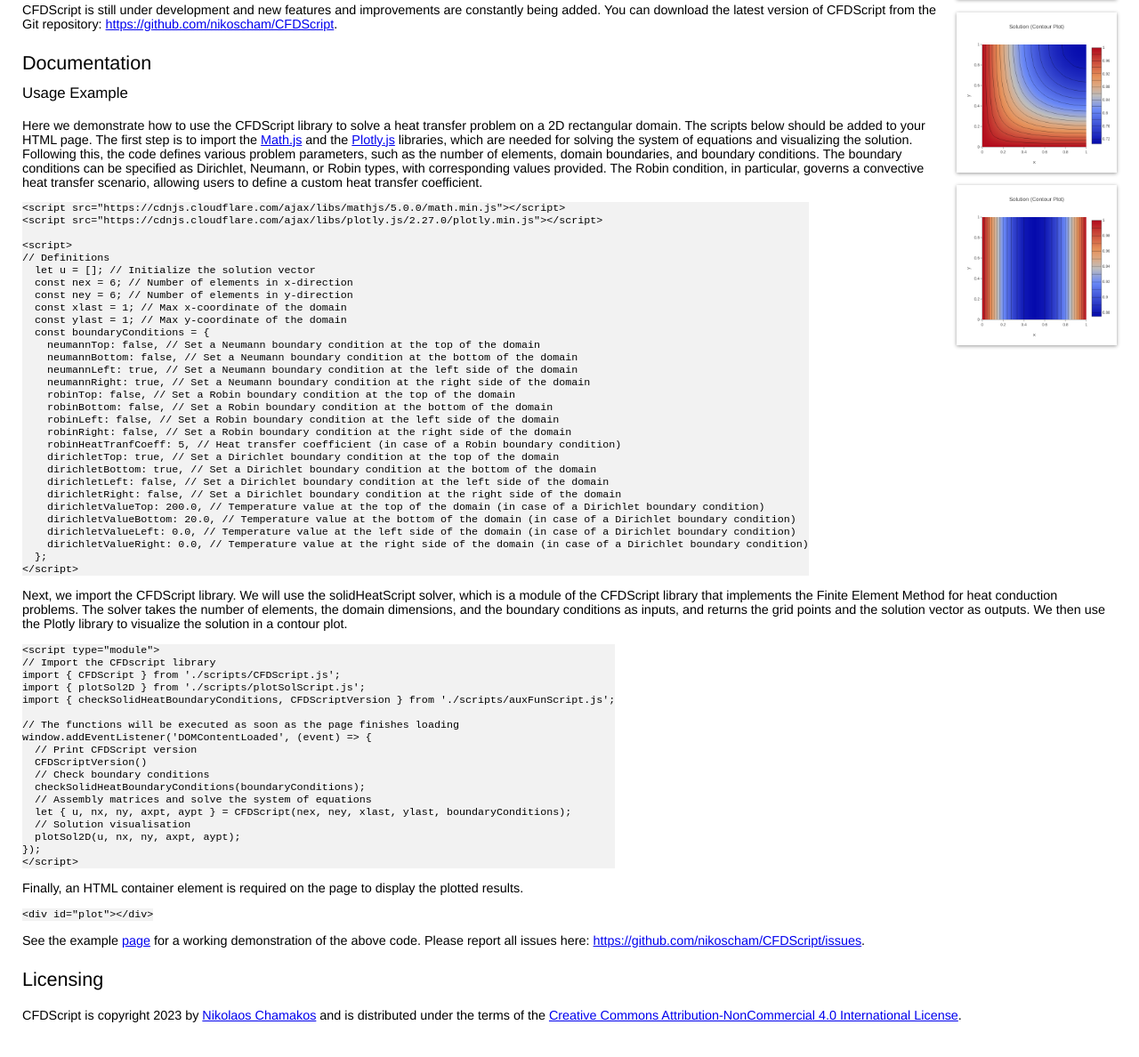
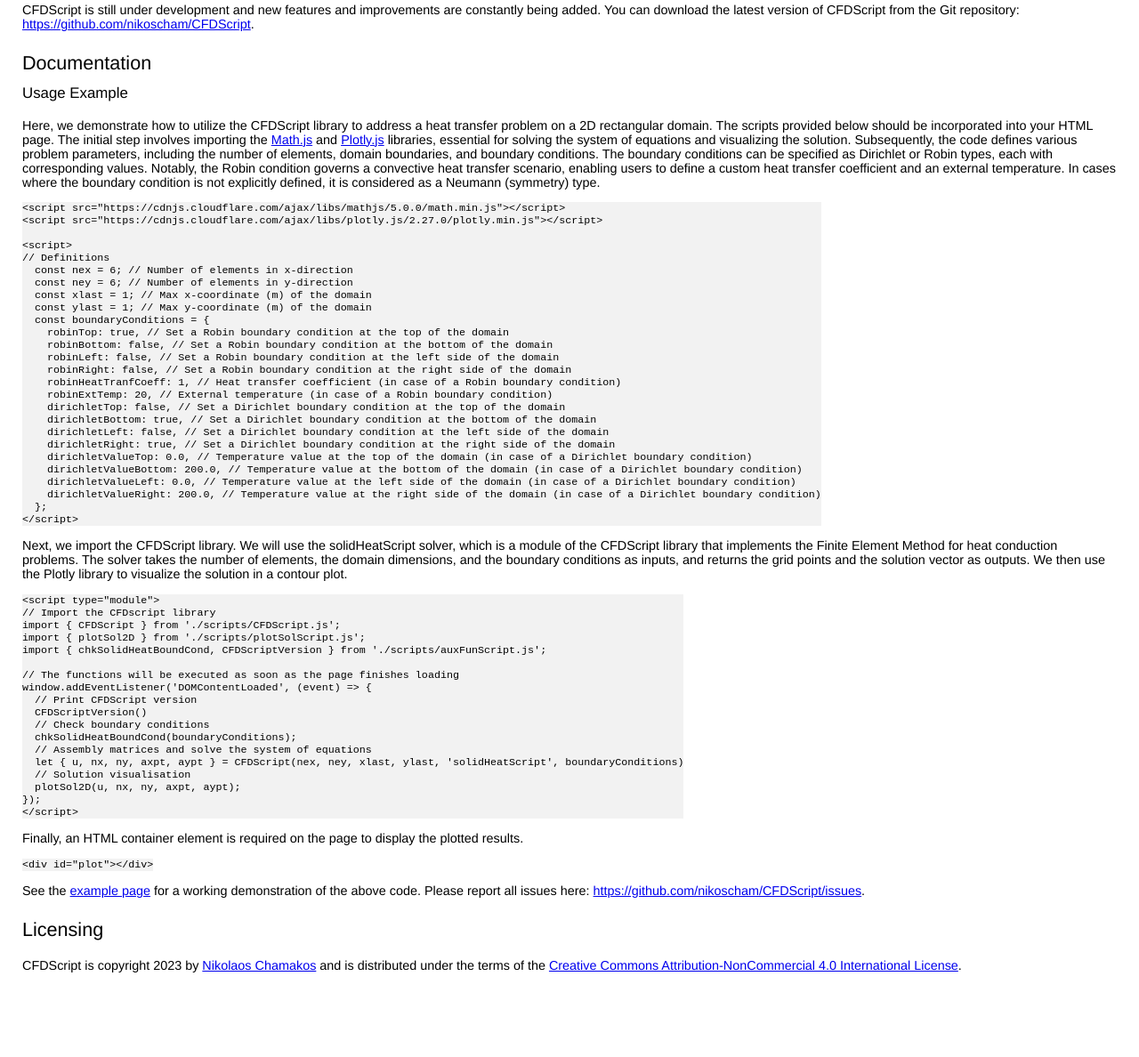
Before and after one commit to CFDScript/CFDScript, a plain HTML site: page index.html in a window 1280 px wide. Shown: the part 254-1442 px from the top of the page at 89% size. After the commit the page ends 1386 px from the top, so only its background shows below. Drawn offline with Linux system fonts and the light colour scheme.

Commit message:
Robin boundary condition

```diff
--- a/index.html
+++ b/index.html
@@ -45,8 +45,6 @@
 
     <div id="banner">
       <img src="./images/example1.png" alt="">
-      <img src="./images/example2.png" alt="">
-      <img src="./images/example3.png" alt="">
     </div>
 
     <h1>A JavaScript library for solving Partial Differential Equations (PDE) using the Finite Element Method (FEM)</h1>
@@ -72,7 +70,7 @@
     <h3>Usage Example</h3>
 
     <p>
-      Here we demonstrate how to use the CFDScript library to solve a heat transfer problem on a 2D rectangular domain. The scripts below should be added to your HTML page. The first step is to import the <a href="https://mathjs.org/" target="_blank">Math.js</a> and the <a href="https://plotly.com/javascript/" target="_blank">Plotly.js</a> libraries, which are needed for solving the system of equations and visualizing the solution. Following this, the code defines various problem parameters, such as the number of elements, domain boundaries, and boundary conditions. The boundary conditions can be specified as Dirichlet, Neumann, or Robin types, with corresponding values provided. The Robin condition, in particular, governs a convective heat transfer scenario, allowing users to define a custom heat transfer coefficient.
+      Here, we demonstrate how to utilize the CFDScript library to address a heat transfer problem on a 2D rectangular domain. The scripts provided below should be incorporated into your HTML page. The initial step involves importing the <a href="https://mathjs.org/" target="_blank">Math.js</a> and <a href="https://plotly.com/javascript/" target="_blank">Plotly.js</a> libraries, essential for solving the system of equations and visualizing the solution. Subsequently, the code defines various problem parameters, including the number of elements, domain boundaries, and boundary conditions. The boundary conditions can be specified as Dirichlet or Robin types, each with corresponding values. Notably, the Robin condition governs a convective heat transfer scenario, enabling users to define a custom heat transfer coefficient and an external temperature. In cases where the boundary condition is not explicitly defined, it is considered as a Neumann (symmetry) type.
     </p>
     <pre class="prettyprint">
 &lt;script src="https://cdnjs.cloudflare.com/ajax/libs/mathjs/5.0.0/math.min.js">&lt;/script&gt;
@@ -80,29 +78,25 @@
 
 &lt;script&gt;
 // Definitions
-  let u = []; // Initialize the solution vector
   const nex = 6; // Number of elements in x-direction
   const ney = 6; // Number of elements in y-direction
-  const xlast = 1; // Max x-coordinate of the domain
-  const ylast = 1; // Max y-coordinate of the domain
+  const xlast = 1; // Max x-coordinate (m) of the domain
+  const ylast = 1; // Max y-coordinate (m) of the domain
   const boundaryConditions = {
-    neumannTop: false, // Set a Neumann boundary condition at the top of the domain
-    neumannBottom: false, // Set a Neumann boundary condition at the bottom of the domain
-    neumannLeft: true, // Set a Neumann boundary condition at the left side of the domain
-    neumannRight: true, // Set a Neumann boundary condition at the right side of the domain
-    robinTop: false, // Set a Robin boundary condition at the top of the domain
+    robinTop: true, // Set a Robin boundary condition at the top of the domain
     robinBottom: false, // Set a Robin boundary condition at the bottom of the domain
     robinLeft: false, // Set a Robin boundary condition at the left side of the domain
     robinRight: false, // Set a Robin boundary condition at the right side of the domain
-    robinHeatTranfCoeff: 5, // Heat transfer coefficient (in case of a Robin boundary condition)
-    dirichletTop: true, // Set a Dirichlet boundary condition at the top of the domain
+    robinHeatTranfCoeff: 1, // Heat transfer coefficient (in case of a Robin boundary condition)
+    robinExtTemp: 20, // External temperature (in case of a Robin boundary condition)
+    dirichletTop: false, // Set a Dirichlet boundary condition at the top of the domain
     dirichletBottom: true, // Set a Dirichlet boundary condition at the bottom of the domain
     dirichletLeft: false, // Set a Dirichlet boundary condition at the left side of the domain
-    dirichletRight: false, // Set a Dirichlet boundary condition at the right side of the domain
-    dirichletValueTop: 200.0, // Temperature value at the top of the domain (in case of a Dirichlet boundary condition)
-    dirichletValueBottom: 20.0, // Temperature value at the bottom of the domain (in case of a Dirichlet boundary condition)
+    dirichletRight: true, // Set a Dirichlet boundary condition at the right side of the domain
+    dirichletValueTop: 0.0, // Temperature value at the top of the domain (in case of a Dirichlet boundary condition)
+    dirichletValueBottom: 200.0, // Temperature value at the bottom of the domain (in case of a Dirichlet boundary condition)
     dirichletValueLeft: 0.0, // Temperature value at the left side of the domain (in case of a Dirichlet boundary condition)
-    dirichletValueRight: 0.0, // Temperature value at the right side of the domain (in case of a Dirichlet boundary condition)
+    dirichletValueRight: 200.0, // Temperature value at the right side of the domain (in case of a Dirichlet boundary condition)
   };
 &lt;/script&gt;</pre>
     <p>
@@ -113,16 +107,16 @@
 // Import the CFDscript library
 import { CFDScript } from './scripts/CFDScript.js';
 import { plotSol2D } from './scripts/plotSolScript.js';
-import { checkSolidHeatBoundaryConditions, CFDScriptVersion } from './scripts/auxFunScript.js';
+import { chkSolidHeatBoundCond, CFDScriptVersion } from './scripts/auxFunScript.js';
 
 // The functions will be executed as soon as the page finishes loading
 window.addEventListener('DOMContentLoaded', (event) => {
   // Print CFDScript version
   CFDScriptVersion()
   // Check boundary conditions
-  checkSolidHeatBoundaryConditions(boundaryConditions);
+  chkSolidHeatBoundCond(boundaryConditions);
   // Assembly matrices and solve the system of equations
-  let { u, nx, ny, axpt, aypt } = CFDScript(nex, ney, xlast, ylast, boundaryConditions);
+  let { u, nx, ny, axpt, aypt } = CFDScript(nex, ney, xlast, ylast, 'solidHeatScript', boundaryConditions)
   // Solution visualisation
   plotSol2D(u, nx, ny, axpt, aypt);
 });
@@ -134,7 +128,7 @@ window.addEventListener('DOMContentLoaded', (event) => {
 &lt;div id="plot">&lt;/div&gt</pre>
 
     <p>
-      See the example <a href="https://www.cfdscript.com/example.html" target="_blank">page</a> for a working demonstration of the above code. Please report all issues here: <a href="https://github.com/nikoscham/CFDScript/issues" target="_blank">https://github.com/nikoscham/CFDScript/issues</a>.
+      See the <a href="https://www.cfdscript.com/example.html" target="_blank">example page</a> for a working demonstration of the above code. Please report all issues here: <a href="https://github.com/nikoscham/CFDScript/issues" target="_blank">https://github.com/nikoscham/CFDScript/issues</a>.
     </p>
 
     <h2 id="licensing"><a name="Licensing"></a>Licensing</h2>
--- a/scripts/plotSolScript.js
+++ b/scripts/plotSolScript.js
@@ -41,7 +41,7 @@ export function plotSol2D(u, nx, ny, axpt, aypt) {
   }];
 
   // Plot resizing
-  let maxWindowWidth = 400 // Maximum Width of the plot (it depends on the available space on the webpage)
+  let maxWindowWidth = 700 // Maximum Width of the plot (it depends on the available space on the webpage)
   let maxReshapedXForPlot = Math.max(...reshapedXForPlot);
   let maxReshapedAypt = Math.max(...reshapedAypt[0]);
   let zoomParameter = maxWindowWidth/maxReshapedXForPlot;
```
Also changed, not shown: example.html (+15 -20 lines), scripts/CFDScript.js (+12 -2 lines), scripts/auxFunScript.js (+4 -4 lines), scripts/solidHeatScript.js (+25 -23 lines), images/example1.png, images/example2.png (deleted), images/example3.png (deleted).
